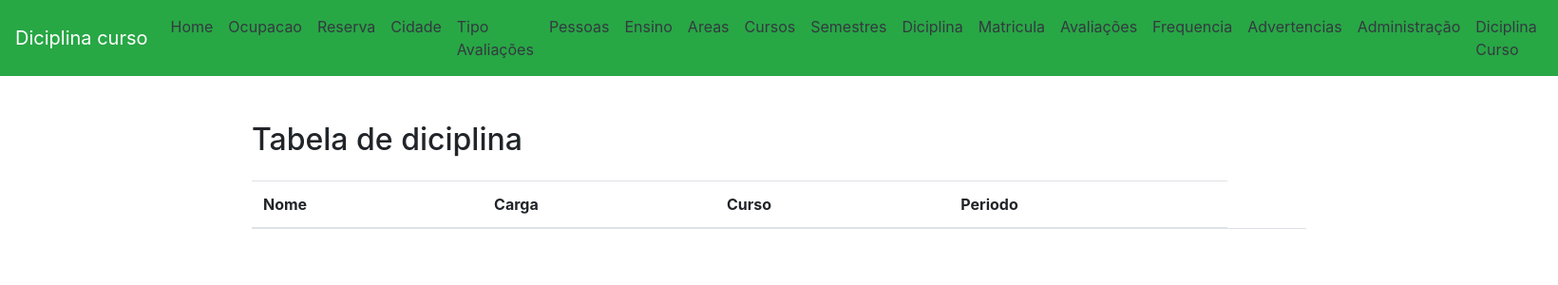
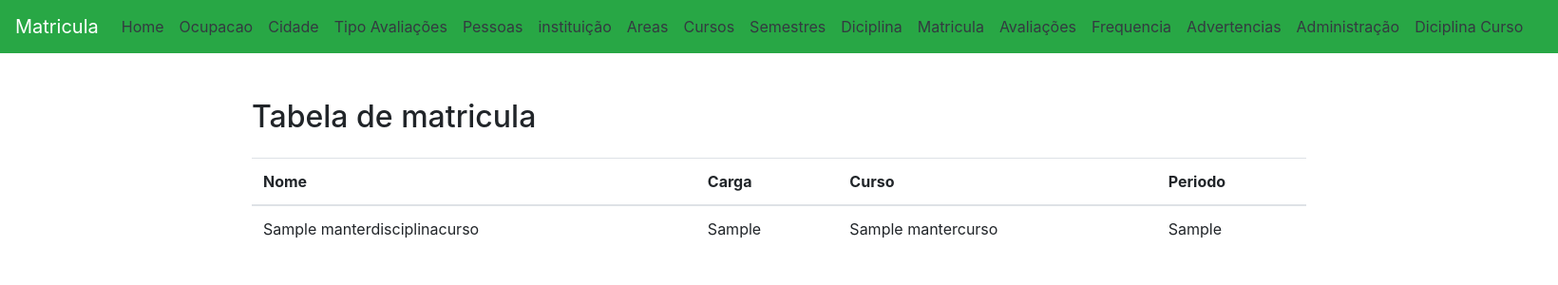
Before and after one commit to LuizGustavooFerreira/academico-completo, a Django app: page /diciplinacurso/ in a window 1640 px wide. Shown: the top 300 px of the page at 95% size. Run offline with Django 4.2, Linux system fonts and the light colour scheme; tables that the repository leaves empty hold one stand-in row (values such as "Sample post"); lists and menus that the app fills with data are empty; some libraries are stand-ins or nearby versions.

Commit message:
Add files via upload

```diff
--- a/academico/app/models.py
+++ b/academico/app/models.py
@@ -72,7 +72,7 @@
 class ManterMatriculas(models.Model):
     instituicao_matricula = models.ForeignKey(ManterEnsino, on_delete=models.CASCADE)
     curso_matricula = models.ForeignKey(ManterCursos, on_delete=models.CASCADE)
-    c = models.ForeignKey(ManterPessoas, on_delete=models.CASCADE)
+    pessoa_matricula = models.ForeignKey(ManterPessoas, on_delete=models.CASCADE)
     data_inicio_matricula = models.CharField(max_length=20)
     data_previsao_termino_matricula = models.CharField(max_length=20)
     def __str__(self):
--- a/academico/app/templates/Avaliacoes/avaliacoes.html
+++ b/academico/app/templates/Avaliacoes/avaliacoes.html
@@ -22,9 +22,6 @@
             <a class="nav-link text-dark" href="/ocupacao/">Ocupacao</a>
           </li>
           <li class="nav-item">
-            <a class="nav-link text-dark" href="/reserva/">Reserva</a>
-          </li>
-          <li class="nav-item">
             <a class="nav-link text-dark" href="/cidade/">Cidade</a>
           </li>
           <li class="nav-item">
@@ -34,7 +31,7 @@
             <a class="nav-link text-dark" href="/pessoas/">Pessoas</a>
           </li>
           <li class="nav-item">
-            <a class="nav-link text-dark" href="/ensino/">Ensino</a>
+            <a class="nav-link text-dark" href="/ensino/">instituição</a>
           </li>
           <li class="nav-item">
             <a class="nav-link text-dark" href="/areas/">Areas</a>
--- a/academico/app/templates/advertencia/advertencia.html
+++ b/academico/app/templates/advertencia/advertencia.html
@@ -22,9 +22,6 @@
             <a class="nav-link text-dark" href="/ocupacao/">Ocupacao</a>
           </li>
           <li class="nav-item">
-                <a class="nav-link text-dark" href="/reserva/">Reserva</a>
-              </li>
-              <li class="nav-item">
             <a class="nav-link text-dark" href="/cidade/">Cidade</a>
           </li>
           <li class="nav-item">
@@ -34,7 +31,7 @@
             <a class="nav-link text-dark" href="/pessoas/">Pessoas</a>
           </li>
           <li class="nav-item">
-                <a class="nav-link text-dark" href="/ensino/">Ensino</a>
+            <a class="nav-link text-dark" href="/ensino/">instituição</a>
           </li>
           <li class="nav-item">
             <a class="nav-link text-dark" href="/areas/">Areas</a>
@@ -67,7 +64,6 @@
             <a class="nav-link text-dark" href="/diciplinacurso/">Diciplina Curso</a>
           </li>
       </ul>
-    </div>
   </nav>
   <div class="container mt-5">
     <h2 class="mb-4">Tabela de Advertencia</h2>
--- a/academico/app/templates/avaliacao/avaliacao.html
+++ b/academico/app/templates/avaliacao/avaliacao.html
@@ -22,9 +22,6 @@
             <a class="nav-link text-dark" href="/ocupacao/">Ocupacao</a>
           </li>
           <li class="nav-item">
-            <a class="nav-link text-dark" href="/reserva/">Reserva</a>
-          </li>
-          <li class="nav-item">
             <a class="nav-link text-dark" href="/cidade/">Cidade</a>
           </li>
           <li class="nav-item">
@@ -34,7 +31,7 @@
             <a class="nav-link text-dark" href="/pessoas/">Pessoas</a>
           </li>
           <li class="nav-item">
-            <a class="nav-link text-dark" href="/ensino/">Ensino</a>
+            <a class="nav-link text-dark" href="/ensino/">instituição</a>
           </li>
           <li class="nav-item">
             <a class="nav-link text-dark" href="/areas/">Areas</a>
--- a/academico/app/templates/cursos/cursos.html
+++ b/academico/app/templates/cursos/cursos.html
@@ -22,9 +22,6 @@
             <a class="nav-link text-dark" href="/ocupacao/">Ocupacao</a>
           </li>
           <li class="nav-item">
-            <a class="nav-link text-dark" href="/reserva/">Reserva</a>
-          </li>
-          <li class="nav-item">
             <a class="nav-link text-dark" href="/cidade/">Cidade</a>
           </li>
           <li class="nav-item">
@@ -34,7 +31,7 @@
             <a class="nav-link text-dark" href="/pessoas/">Pessoas</a>
           </li>
           <li class="nav-item">
-            <a class="nav-link text-dark" href="/ensino/">Ensino</a>
+            <a class="nav-link text-dark" href="/ensino/">instituição</a>
           </li>
           <li class="nav-item">
             <a class="nav-link text-dark" href="/areas/">Areas</a>
--- a/academico/app/templates/diciplina/diciplina.html
+++ b/academico/app/templates/diciplina/diciplina.html
@@ -22,9 +22,6 @@
             <a class="nav-link text-dark" href="/ocupacao/">Ocupacao</a>
           </li>
           <li class="nav-item">
-            <a class="nav-link text-dark" href="/reserva/">Reserva</a>
-          </li>
-          <li class="nav-item">
             <a class="nav-link text-dark" href="/cidade/">Cidade</a>
           </li>
           <li class="nav-item">
@@ -34,7 +31,7 @@
             <a class="nav-link text-dark" href="/pessoas/">Pessoas</a>
           </li>
           <li class="nav-item">
-            <a class="nav-link text-dark" href="/ensino/">Ensino</a>
+            <a class="nav-link text-dark" href="/ensino/">instituição</a>
           </li>
           <li class="nav-item">
             <a class="nav-link text-dark" href="/areas/">Areas</a>
--- a/academico/app/templates/diciplinacurso/diciplinacurso.html
+++ b/academico/app/templates/diciplinacurso/diciplinacurso.html
@@ -3,13 +3,13 @@
 <head>
   <meta charset="UTF-8">
   <meta name="viewport" content="width=device-width, initial-scale=1.0">
-  <title>Diciplina curso</title>
+  <title>Matricula</title>
   <!-- Incluindo Bootstrap CSS -->
   <link rel="stylesheet" href="https://maxcdn.bootstrapcdn.com/bootstrap/4.5.2/css/bootstrap.min.css">
 </head>
 <body>
   <nav class="navbar navbar-expand-lg navbar-dark bg-success">
-    <a class="navbar-brand" href="/">Diciplina curso</a>
+    <a class="navbar-brand" href="/">Matricula</a>
     <button class="navbar-toggler" type="button" data-toggle="collapse" data-target="#navbarNav" aria-controls="navbarNav" aria-expanded="false" aria-label="Toggle navigation">
       <span class="navbar-toggler-icon"></span>
     </button>
@@ -22,9 +22,6 @@
             <a class="nav-link text-dark" href="/ocupacao/">Ocupacao</a>
           </li>
           <li class="nav-item">
-                <a class="nav-link text-dark" href="/reserva/">Reserva</a>
-              </li>
-              <li class="nav-item">
             <a class="nav-link text-dark" href="/cidade/">Cidade</a>
           </li>
           <li class="nav-item">
@@ -34,7 +31,7 @@
             <a class="nav-link text-dark" href="/pessoas/">Pessoas</a>
           </li>
           <li class="nav-item">
-                <a class="nav-link text-dark" href="/ensino/">Ensino</a>
+            <a class="nav-link text-dark" href="/ensino/">instituição</a>
           </li>
           <li class="nav-item">
             <a class="nav-link text-dark" href="/areas/">Areas</a>
@@ -70,7 +67,7 @@
     </div>
   </nav>
   <div class="container mt-5">
-    <h2 class="mb-4">Tabela de diciplina</h2>
+    <h2 class="mb-4">Tabela de matricula</h2>
         <table class="table">
           <thead>
             <tr>
@@ -83,11 +80,10 @@
             {% for ManterDisciplinaCurso in diciplinacurso %}
           </thead>
           <tbody>
-           <td>{{Advertencias.descrisao_advertencia}}</td>
-           <td>{{Advertencias.data_advertencia}}</td>
-           <td>{{Advertencias.curso_advertencia}}</td>
-           <td>{{Advertencias.disciplina_advertencia}}</td>
-           <td>{{Advertencias.pessoa_advertencia}}</td>
+           <td>{{ManterDisciplinaCurso.nome_disciplina_curso}}</td>
+           <td>{{ManterDisciplinaCurso.carga_horaria_disciplina_curso}}</td>
+           <td>{{ManterDisciplinaCurso.curso_disciplina_curso}}</td>
+           <td>{{ManterDisciplinaCurso.periodo_disciplina_curso}}</td>
           </tbody>
            {% endfor %}
         </table>
--- a/academico/app/templates/ensino/ensino.html
+++ b/academico/app/templates/ensino/ensino.html
@@ -22,9 +22,6 @@
             <a class="nav-link text-dark" href="/ocupacao/">Ocupacao</a>
           </li>
           <li class="nav-item">
-            <a class="nav-link text-dark" href="/reserva/">Reserva</a>
-          </li>
-          <li class="nav-item">
             <a class="nav-link text-dark" href="/cidade/">Cidade</a>
           </li>
           <li class="nav-item">
@@ -34,7 +31,7 @@
             <a class="nav-link text-dark" href="/pessoas/">Pessoas</a>
           </li>
           <li class="nav-item">
-            <a class="nav-link text-dark" href="/ensino/">Ensino</a>
+            <a class="nav-link text-dark" href="/ensino/">instituição</a>
           </li>
           <li class="nav-item">
             <a class="nav-link text-dark" href="/areas/">Areas</a>
--- a/academico/app/templates/index.html
+++ b/academico/app/templates/index.html
@@ -22,9 +22,6 @@
             <a class="nav-link text-dark" href="/ocupacao/">Ocupacao</a>
           </li>
           <li class="nav-item">
-            <a class="nav-link text-dark" href="/reserva/">Reserva</a>
-          </li>
-          <li class="nav-item">
             <a class="nav-link text-dark" href="/cidade/">Cidade</a>
           </li>
           <li class="nav-item">
@@ -34,7 +31,7 @@
             <a class="nav-link text-dark" href="/pessoas/">Pessoas</a>
           </li>
           <li class="nav-item">
-            <a class="nav-link text-dark" href="/ensino/">Ensino</a>
+            <a class="nav-link text-dark" href="/ensino/">instituição</a>
           </li>
           <li class="nav-item">
             <a class="nav-link text-dark" href="/areas/">Areas</a>
--- a/academico/app/templates/matricula/matricula.html
+++ b/academico/app/templates/matricula/matricula.html
@@ -22,9 +22,6 @@
             <a class="nav-link text-dark" href="/ocupacao/">Ocupacao</a>
           </li>
           <li class="nav-item">
-            <a class="nav-link text-dark" href="/reserva/">Reserva</a>
-          </li>
-          <li class="nav-item">
             <a class="nav-link text-dark" href="/cidade/">Cidade</a>
           </li>
           <li class="nav-item">
@@ -34,7 +31,7 @@
             <a class="nav-link text-dark" href="/pessoas/">Pessoas</a>
           </li>
           <li class="nav-item">
-            <a class="nav-link text-dark" href="/ensino/">Ensino</a>
+            <a class="nav-link text-dark" href="/ensino/">instituição</a>
           </li>
           <li class="nav-item">
             <a class="nav-link text-dark" href="/areas/">Areas</a>
--- a/academico/app/templates/ocupacao/ocupacao.html
+++ b/academico/app/templates/ocupacao/ocupacao.html
@@ -22,9 +22,6 @@
             <a class="nav-link text-dark" href="/ocupacao/">Ocupacao</a>
           </li>
           <li class="nav-item">
-            <a class="nav-link text-dark" href="/reserva/">Reserva</a>
-          </li>
-          <li class="nav-item">
             <a class="nav-link text-dark" href="/cidade/">Cidade</a>
           </li>
           <li class="nav-item">
@@ -34,7 +31,7 @@
             <a class="nav-link text-dark" href="/pessoas/">Pessoas</a>
           </li>
           <li class="nav-item">
-            <a class="nav-link text-dark" href="/ensino/">Ensino</a>
+            <a class="nav-link text-dark" href="/ensino/">instituição</a>
           </li>
           <li class="nav-item">
             <a class="nav-link text-dark" href="/areas/">Areas</a>
--- a/academico/app/templates/pessoas/pessoas.html
+++ b/academico/app/templates/pessoas/pessoas.html
@@ -22,9 +22,6 @@
             <a class="nav-link text-dark" href="/ocupacao/">Ocupacao</a>
           </li>
           <li class="nav-item">
-            <a class="nav-link text-dark" href="/reserva/">Reserva</a>
-          </li>
-          <li class="nav-item">
             <a class="nav-link text-dark" href="/cidade/">Cidade</a>
           </li>
           <li class="nav-item">
@@ -34,7 +31,7 @@
             <a class="nav-link text-dark" href="/pessoas/">Pessoas</a>
           </li>
           <li class="nav-item">
-            <a class="nav-link text-dark" href="/ensino/">Ensino</a>
+            <a class="nav-link text-dark" href="/ensino/">instituição</a>
           </li>
           <li class="nav-item">
             <a class="nav-link text-dark" href="/areas/">Areas</a>
--- a/academico/app/templates/semestres/semestres.html
+++ b/academico/app/templates/semestres/semestres.html
@@ -22,9 +22,6 @@
             <a class="nav-link text-dark" href="/ocupacao/">Ocupacao</a>
           </li>
           <li class="nav-item">
-            <a class="nav-link text-dark" href="/reserva/">Reserva</a>
-          </li>
-          <li class="nav-item">
             <a class="nav-link text-dark" href="/cidade/">Cidade</a>
           </li>
           <li class="nav-item">
@@ -34,7 +31,7 @@
             <a class="nav-link text-dark" href="/pessoas/">Pessoas</a>
           </li>
           <li class="nav-item">
-            <a class="nav-link text-dark" href="/ensino/">Ensino</a>
+            <a class="nav-link text-dark" href="/ensino/">instituição</a>
           </li>
           <li class="nav-item">
             <a class="nav-link text-dark" href="/areas/">Areas</a>
--- a/academico/app/templates/turma/turma.html
+++ b/academico/app/templates/turma/turma.html
@@ -22,9 +22,6 @@
             <a class="nav-link text-dark" href="/ocupacao/">Ocupacao</a>
           </li>
           <li class="nav-item">
-            <a class="nav-link text-dark" href="/reserva/">Reserva</a>
-          </li>
-          <li class="nav-item">
             <a class="nav-link text-dark" href="/cidade/">Cidade</a>
           </li>
           <li class="nav-item">
@@ -34,7 +31,7 @@
             <a class="nav-link text-dark" href="/pessoas/">Pessoas</a>
           </li>
           <li class="nav-item">
-            <a class="nav-link text-dark" href="/ensino/">Ensino</a>
+            <a class="nav-link text-dark" href="/ensino/">instituição</a>
           </li>
           <li class="nav-item">
             <a class="nav-link text-dark" href="/areas/">Areas</a>
```
Also changed, not shown: academico/app/templates/areas/areas.html (+22 -4 lines), academico/app/templates/cidade/cidade.html (+3 -6 lines), academico/app/templates/frequencia/frequencia.html (+2 -5 lines). Lines whose indentation alone changed are shown as unchanged.
